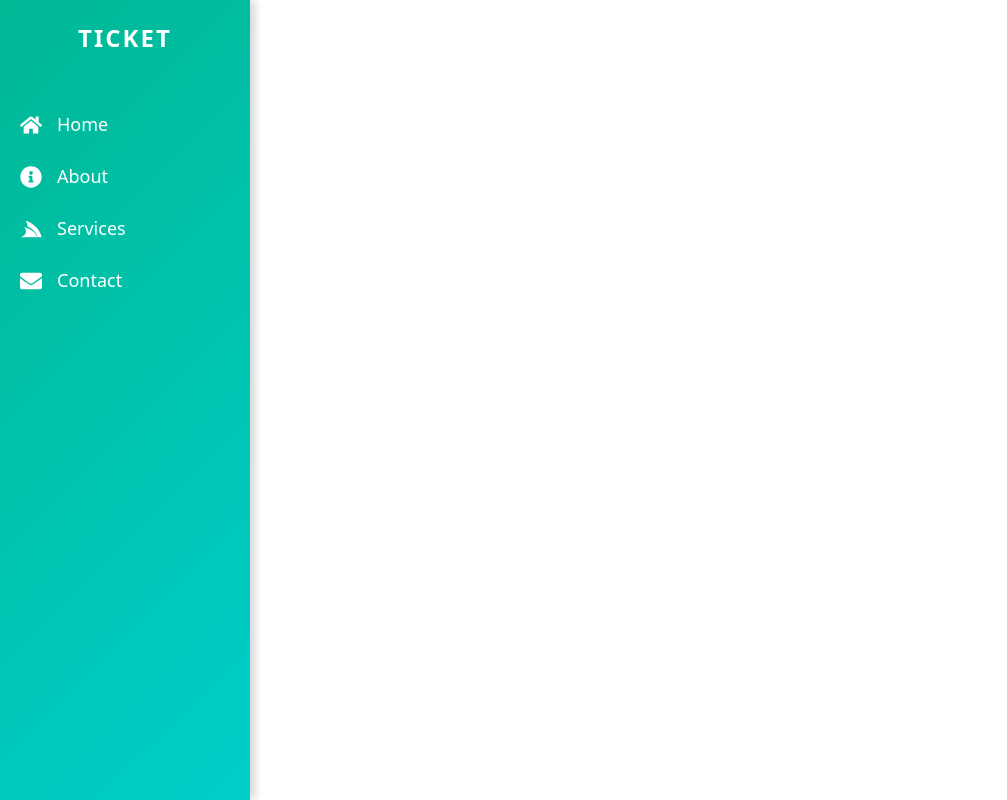
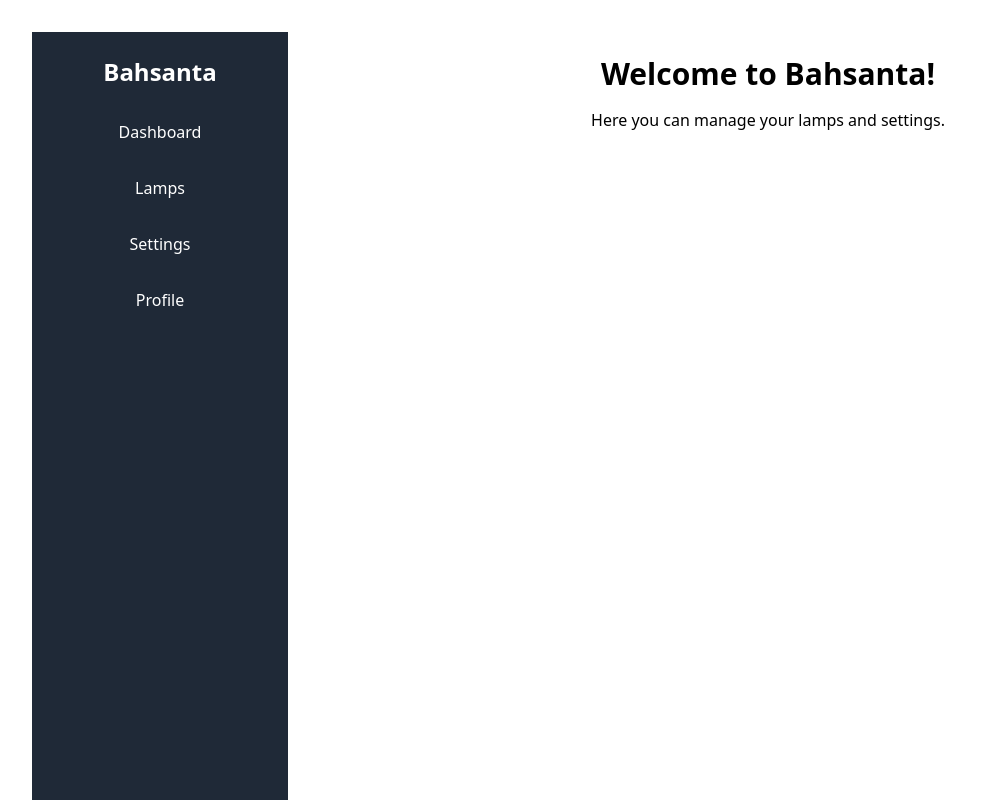
Before and after one commit to projectbinusa/portofoliomranggen-client, a React (Vite) app: page / in a window 1280 px wide. Shown: the top 800 px of the page, without its empty margins (0-1007 px from the left). Built offline with nearby package versions, Linux system fonts and the light colour scheme.

Commit message:
sidebar updatee

```diff
--- a/package.json
+++ b/package.json
@@ -11,6 +11,7 @@
   },
   "dependencies": {
     "axios": "^1.7.9",
+    "flowbite": "^3.0.0",
     "lucide-react": "^0.474.0",
     "react": "^18.3.1",
     "react-dom": "^18.3.1",
--- a/src/components/Sidebar.css
+++ /dev/null
@@ -1,63 +0,0 @@
-/* src/Sidebar.css */
-.sidebar {
-  position: fixed;
-  top: 0;
-  left: 0;
-  height: 100%;
-  width: 250px;
-  background: linear-gradient(
-    135deg,
-    #00b894,
-    #00cec9
-  ); /* Mint Green Gradient */
-  color: white;
-  padding: 20px;
-  display: flex;
-  flex-direction: column;
-  transition: transform 0.3s ease, background-color 0.5s ease; /* Smooth transition */
-  box-shadow: 4px 0 10px rgba(0, 0, 0, 0.1); /* Subtle shadow */
-}
-
-.sidebar-header {
-  display: flex;
-  justify-content: center;
-  align-items: center;
-  margin-bottom: 30px;
-}
-
-.sidebar-title {
-  font-size: 24px;
-  font-weight: bold;
-  color: #ffffff;
-  text-transform: uppercase;
-  letter-spacing: 2px;
-}
-
-.nav-links ul {
-  list-style: none;
-  padding: 0;
-  margin-top: 10px;
-}
-
-.nav-links li {
-  margin: 25px 0;
-}
-
-.nav-links a {
-  color: white;
-  text-decoration: none;
-  font-size: 18px;
-  display: flex;
-  align-items: center;
-  transition: color 0.3s ease, padding-left 0.3s ease; /* Added padding transition */
-}
-
-.nav-links a:hover {
-  color: #ffdd57;
-  padding-left: 10px; /* Slide effect */
-}
-
-.nav-links a svg {
-  margin-right: 15px;
-  font-size: 22px;
-}
--- a/src/components/Sidebar.jsx
+++ b/src/components/Sidebar.jsx
@@ -1,43 +1,42 @@
-// src/Sidebar.jsx
 import React from "react";
-import {
-  FaHome,
-  FaInfoCircle,
-  FaServicestack,
-  FaEnvelope,
-} from "react-icons/fa";
-import "./Sidebar.css";
 
 const Sidebar = () => {
   return (
-    <div className="sidebar">
-      <div className="sidebar-header">
-        <h1 className="sidebar-title">TICKET</h1>
-      </div>
-      <nav className="nav-links">
-        <ul>
+    <div className="flex">
+      {/* Sidebar */}
+      <div className="w-64 h-screen bg-gray-800 text-white">
+        <div className="p-6">
+          <h1 className="text-2xl font-bold">Bahsanta</h1>
+        </div>
+        <ul className="space-y-4">
           <li>
-            <a href="#">
-              <FaHome /> Home
+            <a href="#" className="block py-2 px-4 hover:bg-gray-700">
+              Dashboard
             </a>
           </li>
           <li>
-            <a href="#">
-              <FaInfoCircle /> About
+            <a href="#" className="block py-2 px-4 hover:bg-gray-700">
+              Lamps
             </a>
           </li>
           <li>
-            <a href="#">
-              <FaServicestack /> Services
+            <a href="#" className="block py-2 px-4 hover:bg-gray-700">
+              Settings
             </a>
           </li>
           <li>
-            <a href="#">
-              <FaEnvelope /> Contact
+            <a href="#" className="block py-2 px-4 hover:bg-gray-700">
+              Profile
             </a>
           </li>
         </ul>
-      </nav>
+      </div>
+
+      {/* Main Content */}
+      <div className="flex-1 p-6">
+        <h2 className="text-3xl font-semibold">Welcome to Bahsanta!</h2>
+        <p className="mt-4">Here you can manage your lamps and settings.</p>
+      </div>
     </div>
   );
 };
--- a/tailwind.config.js
+++ b/tailwind.config.js
@@ -1,6 +1,6 @@
 /** @type {import('tailwindcss').Config} */
-export default {
-  content: ["./index.html", "./src/**/*.{js,ts,jsx,tsx}"],
+module.exports = {
+  content: ["./src/**/*.{html,js,jsx,ts,tsx}"],
   theme: {
     extend: {},
   },
```
Also changed, not shown: 1 other file (tests, documents, lock files or other folders).
